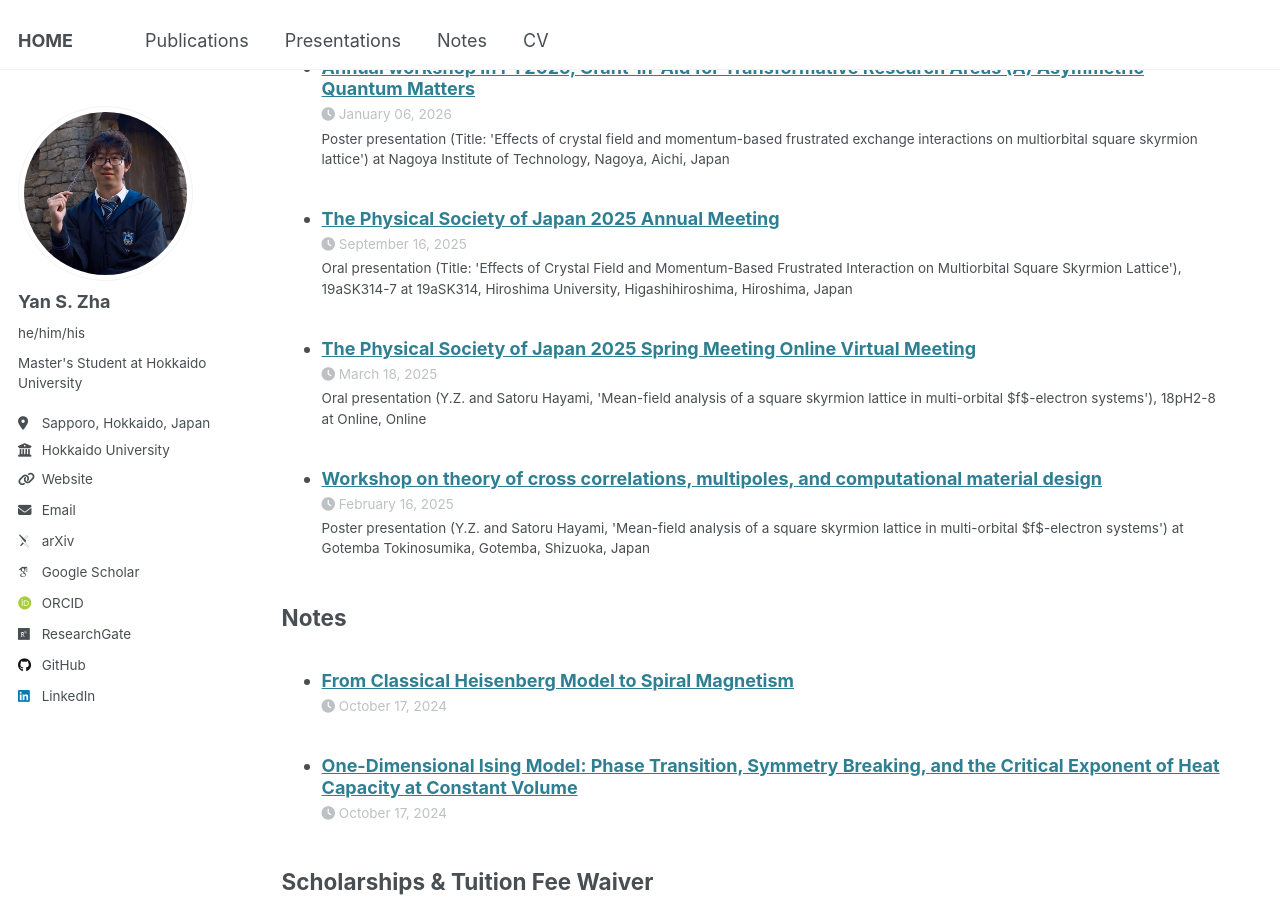
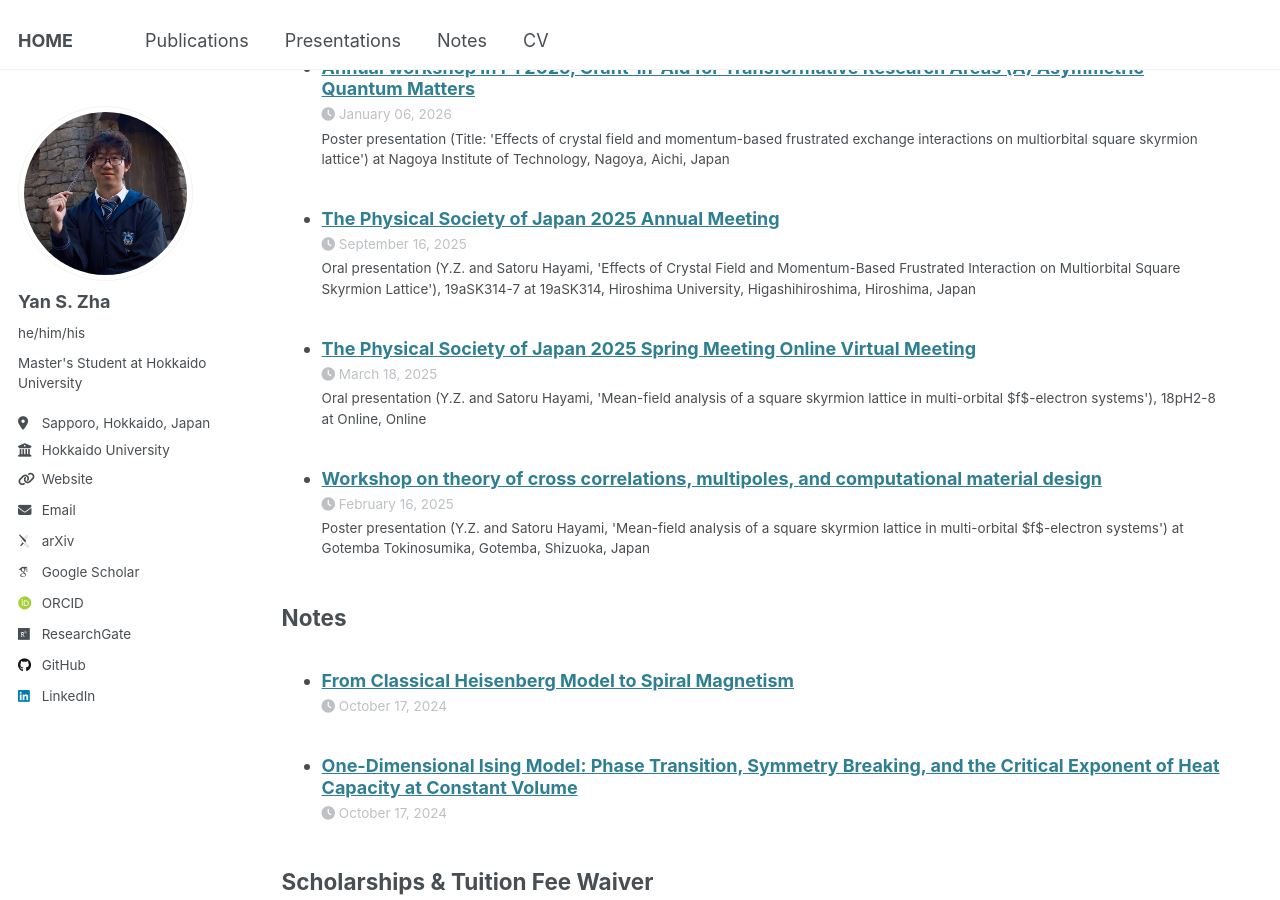
Before and after one commit to yzhacn/yzhacn.github.io, a Jekyll site: the page built from _pages/cv.md, in a window 1280 px wide and 900 px high, scrolled down 1454 px. Built offline with Jekyll 4.4.1, drawn with Linux system fonts in a browser that asks for light colours; some web fonts are replaced.

Commit message:
Update 2025-09-19-pre-3.md

```diff
--- a/_talks/2025-09-19-pre-3.md
+++ b/_talks/2025-09-19-pre-3.md
@@ -1,7 +1,7 @@
 ---
 title: "The Physical Society of Japan 2025 Annual Meeting"
 collection: talks
-type: "Oral presentation (Title: 'Effects of Crystal Field and Momentum-Based Frustrated Interaction on Multiorbital Square Skyrmion Lattice'), 19aSK314-7"
+type: "Oral presentation (Y.Z. and Satoru Hayami, 'Effects of Crystal Field and Momentum-Based Frustrated Interaction on Multiorbital Square Skyrmion Lattice'), 19aSK314-7"
 permalink: "https://www.jps.or.jp/english/"
 venue: "19aSK314"
 date: 2025.09.16-2025.09.19
```
